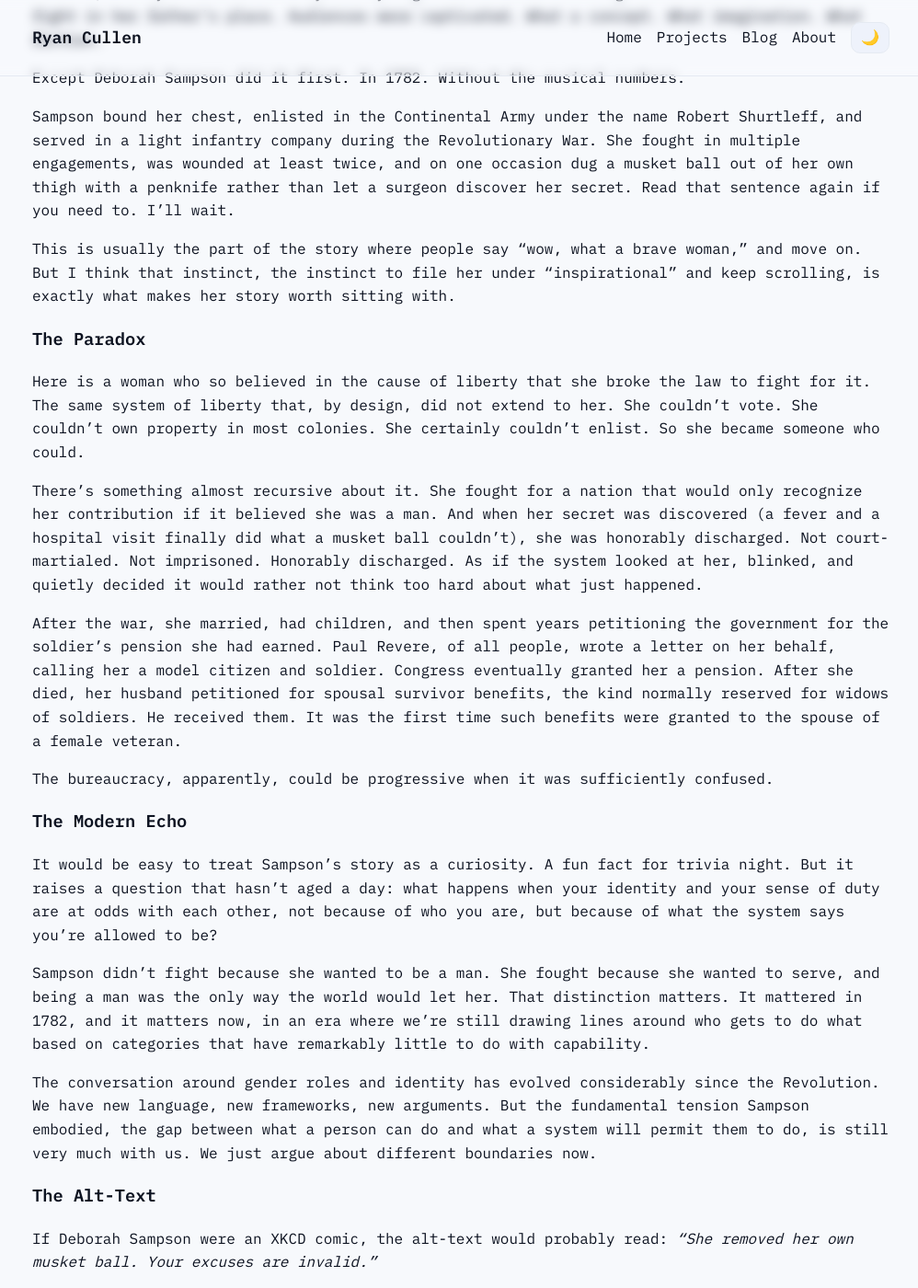
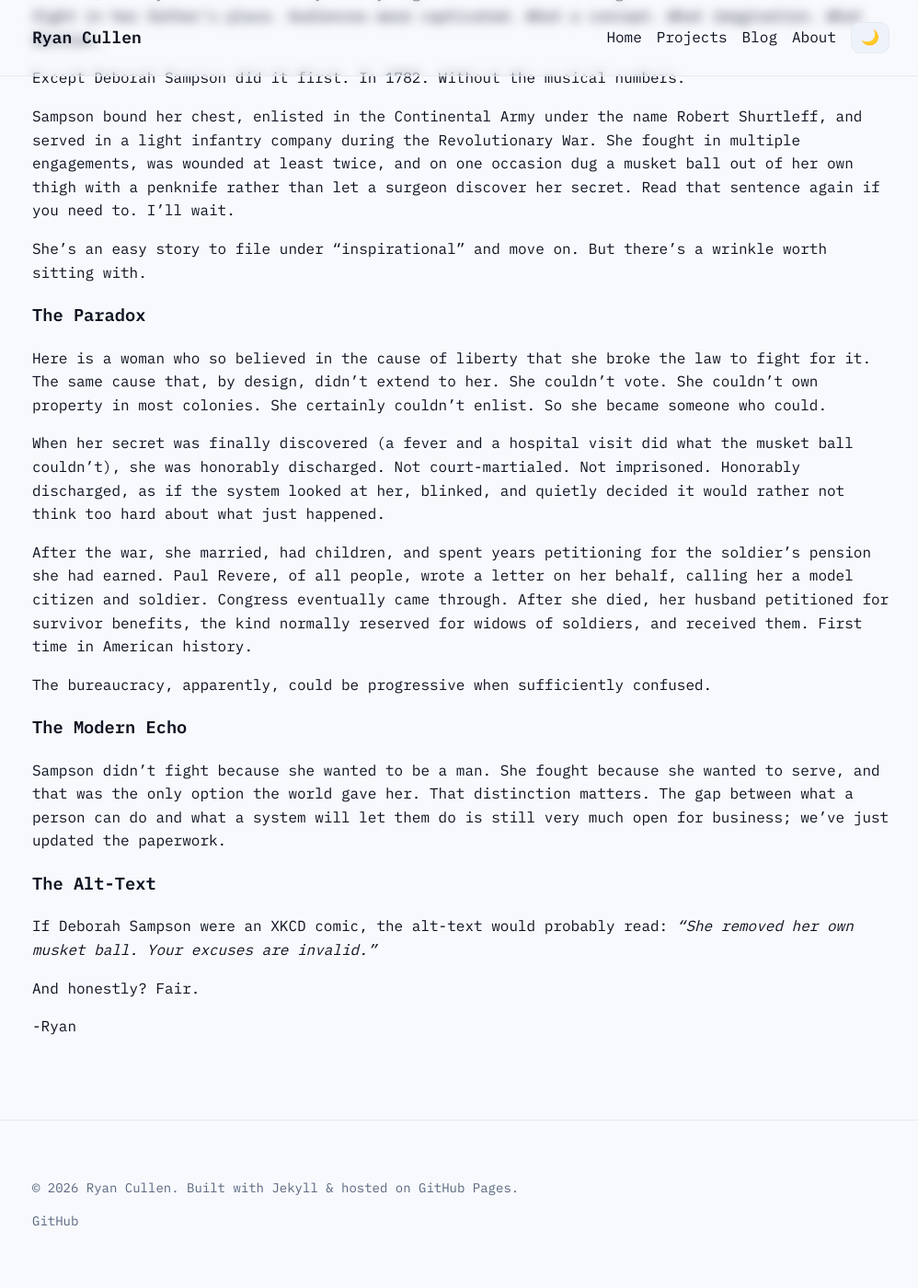
Before and after one commit to ryantcullen/ryantcullen.github.io, a Jekyll site: the page built from _posts/2026-03-11-american-mulan.md, in a window 1280 px wide and 1400 px high, scrolled down 224 px. Shown: the whole window at 92% size, without its empty margins (139-1137 px from the left). Built offline with Jekyll 4.4.1, drawn with Linux system fonts in a browser that asks for light colours.

Commit message:
Rewrite American Mulan post to be less pretentious, more playful
Co-Authored-By: Claude Sonnet 4.6 <noreply@anthropic.com>

```diff
--- a/_posts/2026-03-11-american-mulan.md
+++ b/_posts/2026-03-11-american-mulan.md
@@ -8,25 +8,21 @@ Except Deborah Sampson did it first. In 1782. Without the musical numbers.
 
 Sampson bound her chest, enlisted in the Continental Army under the name Robert Shurtleff, and served in a light infantry company during the Revolutionary War. She fought in multiple engagements, was wounded at least twice, and on one occasion dug a musket ball out of her own thigh with a penknife rather than let a surgeon discover her secret. Read that sentence again if you need to. I'll wait.
 
-This is usually the part of the story where people say "wow, what a brave woman," and move on. But I think that instinct, the instinct to file her under "inspirational" and keep scrolling, is exactly what makes her story worth sitting with.
+She's an easy story to file under "inspirational" and move on. But there's a wrinkle worth sitting with.
 
 ### The Paradox
 
-Here is a woman who so believed in the cause of liberty that she broke the law to fight for it. The same system of liberty that, by design, did not extend to her. She couldn't vote. She couldn't own property in most colonies. She certainly couldn't enlist. So she became someone who could.
+Here is a woman who so believed in the cause of liberty that she broke the law to fight for it. The same cause that, by design, didn't extend to her. She couldn't vote. She couldn't own property in most colonies. She certainly couldn't enlist. So she became someone who could.
 
-There's something almost recursive about it. She fought for a nation that would only recognize her contribution if it believed she was a man. And when her secret was discovered (a fever and a hospital visit finally did what a musket ball couldn't), she was honorably discharged. Not court-martialed. Not imprisoned. Honorably discharged. As if the system looked at her, blinked, and quietly decided it would rather not think too hard about what just happened.
+When her secret was finally discovered (a fever and a hospital visit did what the musket ball couldn't), she was honorably discharged. Not court-martialed. Not imprisoned. Honorably discharged, as if the system looked at her, blinked, and quietly decided it would rather not think too hard about what just happened.
 
-After the war, she married, had children, and then spent years petitioning the government for the soldier's pension she had earned. Paul Revere, of all people, wrote a letter on her behalf, calling her a model citizen and soldier. Congress eventually granted her a pension. After she died, her husband petitioned for spousal survivor benefits, the kind normally reserved for widows of soldiers. He received them. It was the first time such benefits were granted to the spouse of a female veteran.
+After the war, she married, had children, and spent years petitioning for the soldier's pension she had earned. Paul Revere, of all people, wrote a letter on her behalf, calling her a model citizen and soldier. Congress eventually came through. After she died, her husband petitioned for survivor benefits, the kind normally reserved for widows of soldiers, and received them. First time in American history.
 
-The bureaucracy, apparently, could be progressive when it was sufficiently confused.
+The bureaucracy, apparently, could be progressive when sufficiently confused.
 
 ### The Modern Echo
 
-It would be easy to treat Sampson's story as a curiosity. A fun fact for trivia night. But it raises a question that hasn't aged a day: what happens when your identity and your sense of duty are at odds with each other, not because of who you are, but because of what the system says you're allowed to be?
-
-Sampson didn't fight because she wanted to be a man. She fought because she wanted to serve, and being a man was the only way the world would let her. That distinction matters. It mattered in 1782, and it matters now, in an era where we're still drawing lines around who gets to do what based on categories that have remarkably little to do with capability.
-
-The conversation around gender roles and identity has evolved considerably since the Revolution. We have new language, new frameworks, new arguments. But the fundamental tension Sampson embodied, the gap between what a person can do and what a system will permit them to do, is still very much with us. We just argue about different boundaries now.
+Sampson didn't fight because she wanted to be a man. She fought because she wanted to serve, and that was the only option the world gave her. That distinction matters. The gap between what a person can do and what a system will let them do is still very much open for business; we've just updated the paperwork.
 
 ### The Alt-Text
 
```
